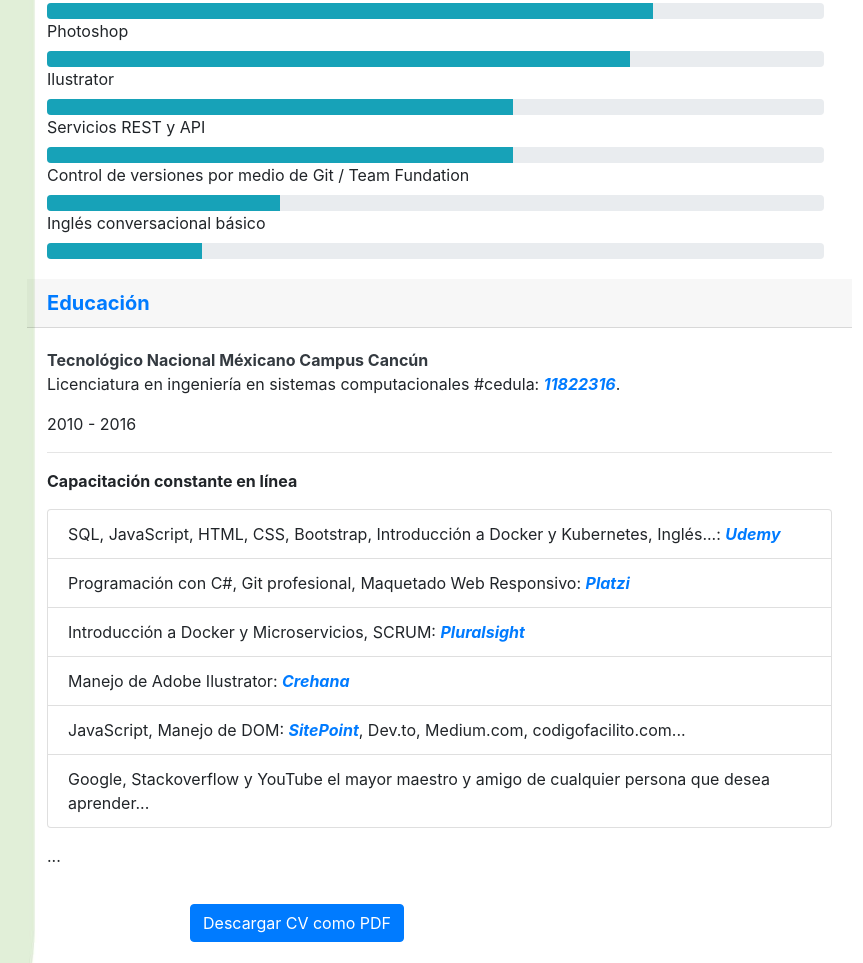
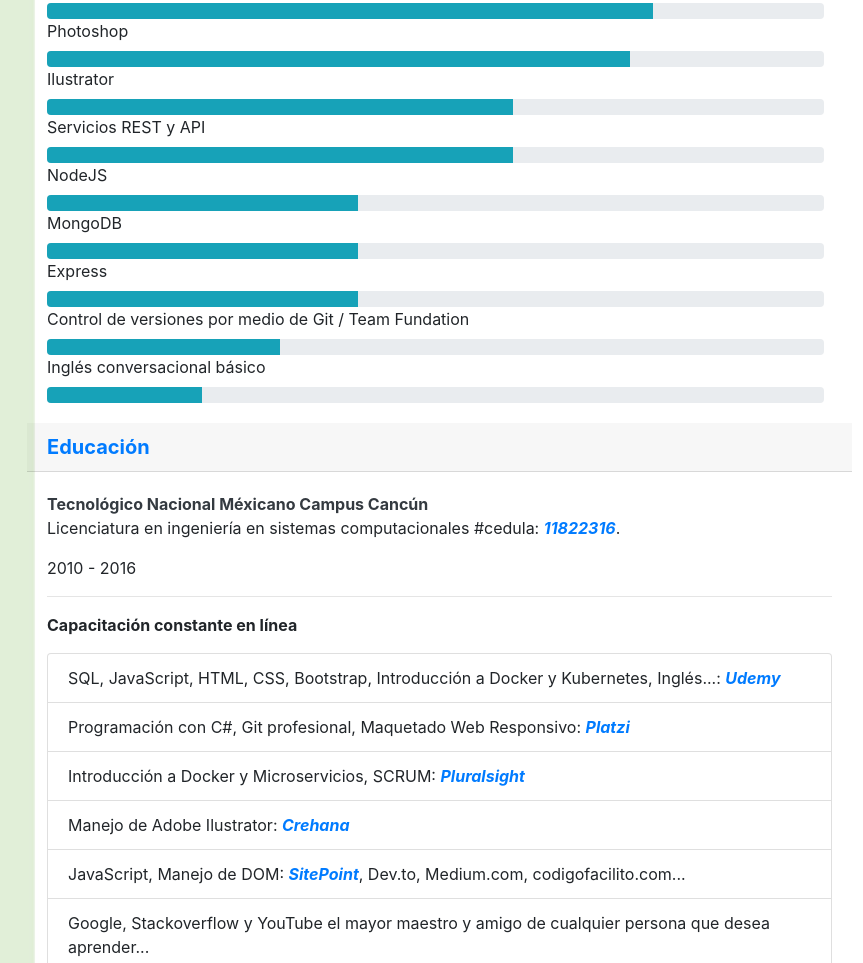
Before and after one commit to JulioRodriguezS/CV, a website: page index.html in a window 1280 px wide. Shown: the part 2276-3239 px from the top of the page, without its empty margins (343-1206 px from the left). Drawn offline with nearby package versions, Linux system fonts and the light colour scheme.

Commit message:
Update index.html
adding skills yeah

```diff
--- a/index.html
+++ b/index.html
@@ -180,6 +180,7 @@
 					<div class="progress progress-sm mr-2" id="skill_jquery">
 						<div class="progress-bar bg-info" role="progressbar" style="width: 85%" aria-valuenow="50" aria-valuemin="0" aria-valuemax="100"></div>
 					</div>
+
 					<label for="skill_seo">Posicionamiento Orgánico (Search Engine Optimization)</label>
 					<div class="progress progress-sm mr-2" id="skill_seo">
 						<div class="progress-bar bg-info" role="progressbar" style="width: 85%" aria-valuenow="50" aria-valuemin="0" aria-valuemax="100"></div>
@@ -220,6 +221,19 @@
 					<div class="progress progress-sm mr-2" id="skill_rest_api">
 						<div class="progress-bar bg-info" role="progressbar" style="width: 60%" aria-valuenow="50" aria-valuemin="0" aria-valuemax="100"></div>
 					</div>
+					<label for="skill_nodejs">NodeJS</label>
+					<div class="progress progress-sm mr-2" id="skill_nodejs">
+						<div class="progress-bar bg-info" role="progressbar" style="width: 40%" aria-valuenow="50" aria-valuemin="0" aria-valuemax="100"></div>
+					</div>
+					<label for="skill_mongodb">MongoDB</label>
+					<div class="progress progress-sm mr-2" id="skill_mongodb">
+						<div class="progress-bar bg-info" role="progressbar" style="width: 40%" aria-valuenow="50" aria-valuemin="0" aria-valuemax="100"></div>
+					</div>
+					<label for="skill_express">Express</label>
+					<div class="progress progress-sm mr-2" id="skill_express">
+						<div class="progress-bar bg-info" role="progressbar" style="width: 40%" aria-valuenow="50" aria-valuemin="0" aria-valuemax="100"></div>
+					</div>
+
 					<label for="skill_version_control">Control de versiones por medio de Git / Team Fundation</label>
 					<div class="progress progress-sm mr-2" id="skill_version_control">
 						<div class="progress-bar bg-info" role="progressbar" style="width: 30%" aria-valuenow="50" aria-valuemin="0" aria-valuemax="100"></div>
```
